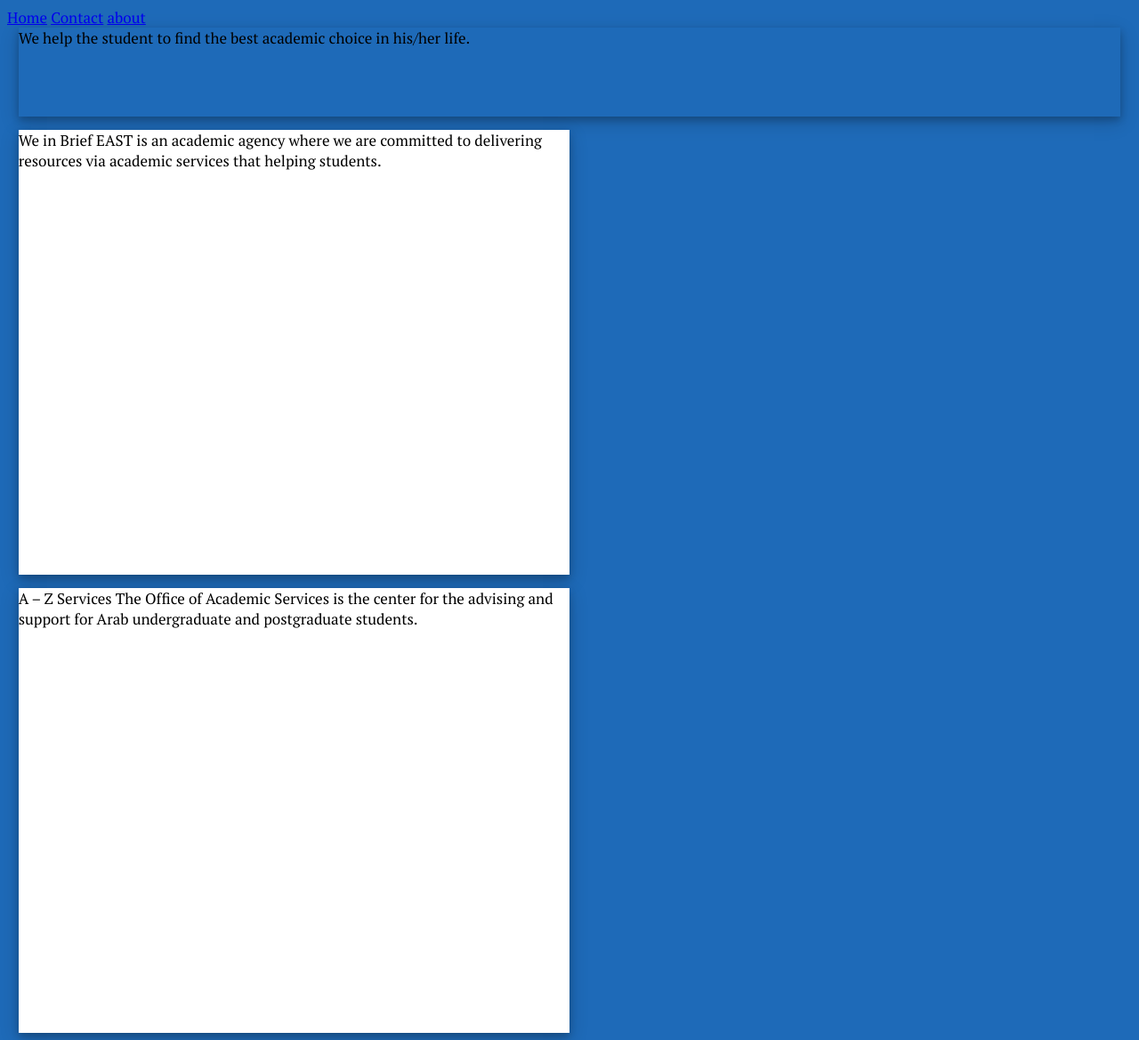
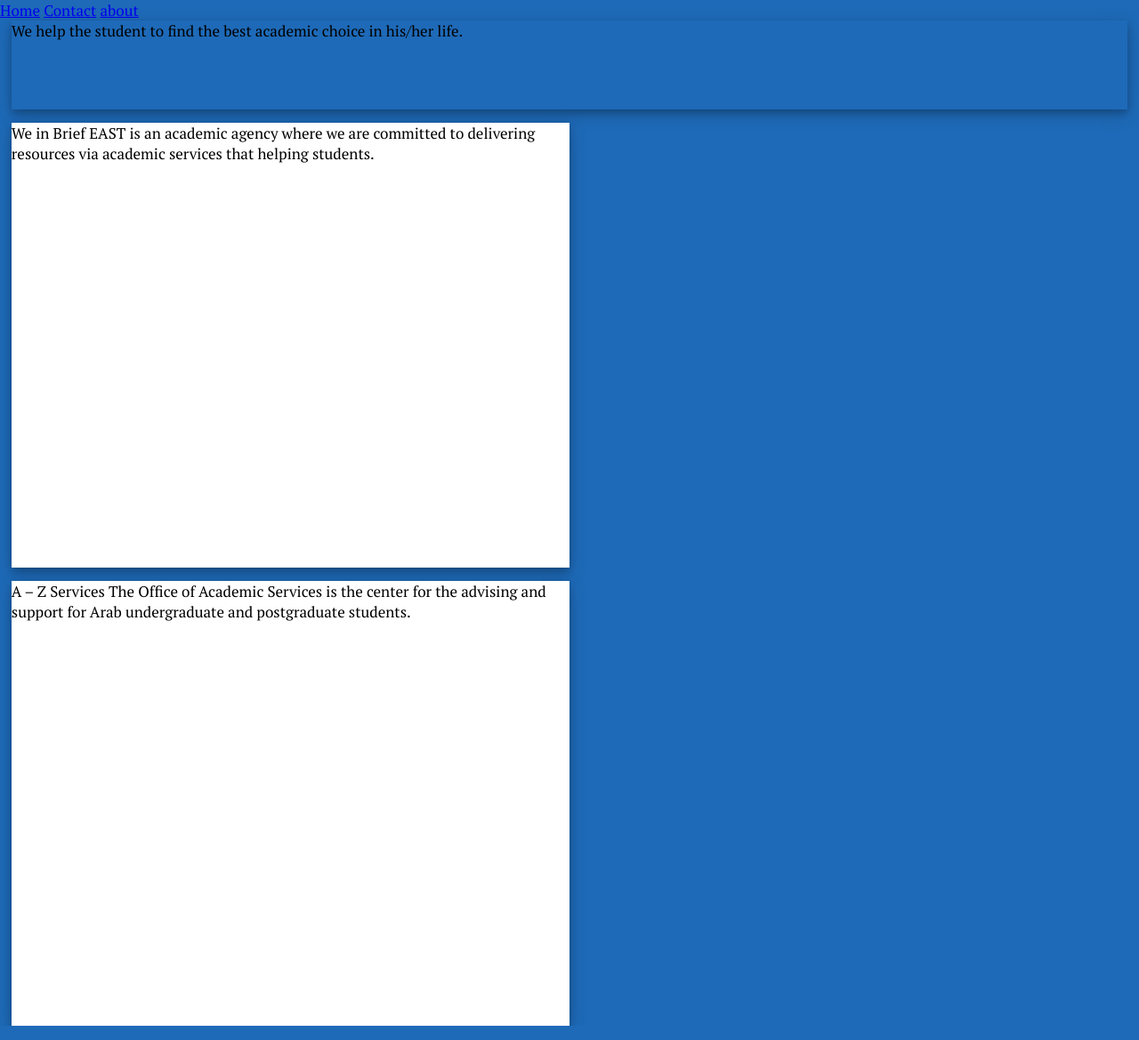
Before and after one commit to abdrb/abdrb.github.io, a PHP site: page /PSDtoHTML/index.html in a window 1280 px wide. Shown: the whole page at 89% size. Run offline with PHP 8.4, Linux system fonts and the light colour scheme.

Commit message:
header width

```diff
--- a/PSDtoHTML/index.html
+++ b/PSDtoHTML/index.html
@@ -5,8 +5,8 @@
   <meta name="viewport" content="width=device-width, initial-scale=1">
 	<link href="https://fonts.googleapis.com/css?family=PT+Serif" rel="stylesheet">
 	<link rel="stylesheet" type="text/css" href="style.css">
-  <link rel="stylesheet" type="text/css" href="shadow_style1.css">
-  <link rel="stylesheet" type="text/css" href="navbar_style1.css">
+  <!--<link rel="stylesheet" type="text/css" href="shadow_style.css">
+  <link rel="stylesheet" type="text/css" href="navbar_style.css"> -->
 
 	<title></title>
 </head>
--- a/PSDtoHTML/style.css
+++ b/PSDtoHTML/style.css
@@ -7,7 +7,8 @@ font-size: 17px;
 
 /*mobile-first*/
 body {
-   background:#1e6ab8;
+  background:#1e6ab8;
+  margin: 0 auto;
 }
 
 
```
